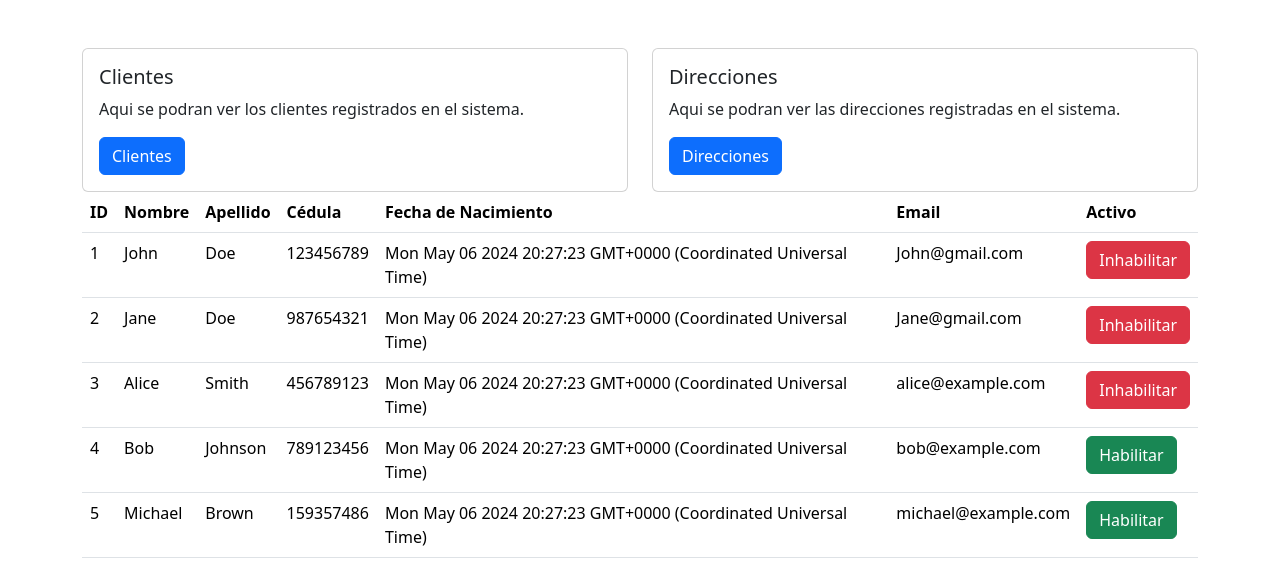
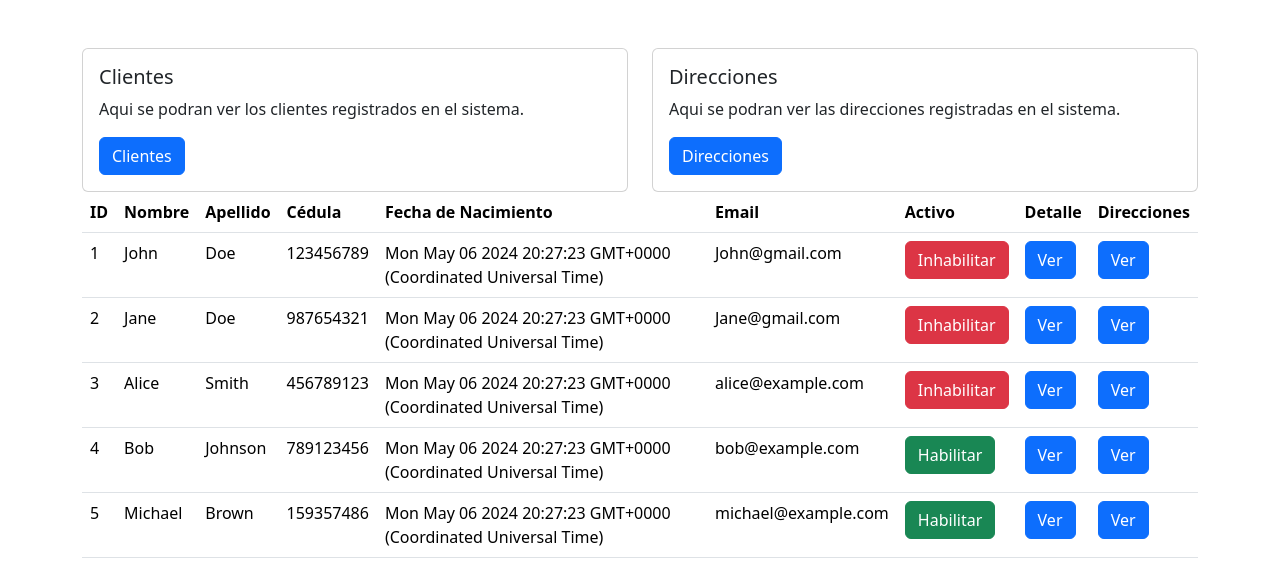
Before and after one commit to TheJosephGT/PrimerProyectoAngular, an Angular app: page /clientes in a window 1280 px wide. Shown: the top 584 px of the page. Built offline with nearby package versions, Linux system fonts and the light colour scheme.

Commit message:
add ver detalle y ver direcciones

```diff
--- a/src/app/modules/clientes/clientes-component/clientes-component.component.html
+++ b/src/app/modules/clientes/clientes-component/clientes-component.component.html
@@ -9,6 +9,8 @@
         <th>Fecha de Nacimiento</th>
         <th>Email</th>
         <th>Activo</th>
+        <th>Detalle</th>
+        <th>Direcciones</th>
       </tr>
     </thead>
     <tbody>
@@ -36,6 +38,22 @@
             </button>
           </ng-template>
         </td>
+        <td>
+          <a
+            class="btn btn-primary"
+            [routerLink]="['/cliente', cliente.clienteId]"
+            routerLinkActive="router-link-active"
+            >Ver</a
+          >
+        </td>
+        <td>
+          <a
+            class="btn btn-primary"
+            [routerLink]="['/direcciones', cliente.clienteId]"
+            routerLinkActive="router-link-active"
+            >Ver</a
+          >
+        </td>
       </tr>
     </tbody>
   </table>
--- /dev/null
+++ b/src/app/modules/clientes/clientes-detail/clientes-detail.component.html
@@ -0,0 +1,20 @@
+<div class="container mt-5">
+  <div class="d-flex justify-content-center">
+    <div class="card text-center shadow">
+      <div class="card-header">Información</div>
+      <div class="card-body">
+        <h5 class="card-title">{{ cliente.name }}</h5>
+        <p class="card-text">
+          <strong>Last Name:</strong> {{ cliente.lastName }} <br />
+          <strong>Cedula:</strong> {{ cliente.cedula }} <br />
+          <strong>Birth Date:</strong> {{ cliente.birthDate }} <br />
+          <strong>Email:</strong> {{ cliente.email }} <br />
+          <strong>Status:</strong> {{ cliente.active ? "Activo" : "Inactivo" }}
+        </p>
+      </div>
+      <div class="card-footer text-muted"></div>
+    </div>
+  </div>
+</div>
+
+<app-clientes-direccion-detail></app-clientes-direccion-detail>
--- /dev/null
+++ b/src/app/modules/clientes/clientes-detail/clientes-detail.component.ts
@@ -0,0 +1,81 @@
+import { Component } from '@angular/core';
+import { Cliente } from '../../../models/cliente';
+import { ActivatedRoute } from '@angular/router';
+
+@Component({
+  selector: 'app-clientes-detail',
+  standalone: false,
+  templateUrl: './clientes-detail.component.html',
+  styleUrl: './clientes-detail.component.css',
+})
+export class ClientesDetailComponent {
+  clientes: Cliente[] = [
+    {
+      clienteId: 1,
+      name: 'John',
+      lastName: 'Doe',
+      cedula: '123456789',
+      birthDate: new Date(),
+      createAt: new Date(),
+      email: 'John@gmail.com',
+      active: true,
+      addresses: [],
+    },
+    {
+      clienteId: 2,
+      name: 'Jane',
+      lastName: 'Doe',
+      cedula: '987654321',
+      birthDate: new Date(),
+      createAt: new Date(),
+      email: 'Jane@gmail.com',
+      active: true,
+      addresses: [],
+    },
+    {
+      clienteId: 3,
+      name: 'Alice',
+      lastName: 'Smith',
+      cedula: '456789123',
+      birthDate: new Date(),
+      createAt: new Date(),
+      email: 'alice@example.com',
+      active: true,
+      addresses: [],
+    },
+    {
+      clienteId: 4,
+      name: 'Bob',
+      lastName: 'Johnson',
+      cedula: '789123456',
+      birthDate: new Date(),
+      createAt: new Date(),
+      email: 'bob@example.com',
+      active: false,
+      addresses: [],
+    },
+    {
+      clienteId: 5,
+      name: 'Michael',
+      lastName: 'Brown',
+      cedula: '159357486',
+      birthDate: new Date(),
+      createAt: new Date(),
+      email: 'michael@example.com',
+      active: false,
+      addresses: [],
+    },
+  ];
+
+  cliente: Cliente = new Cliente();
+
+  constructor(private routeManager: ActivatedRoute) {
+    this.routeManager.params.subscribe((params) => {
+      if (params['id']) {
+        this.cliente = this.clientes.find(
+          (cliente) => cliente.clienteId == params['id']
+        );
+      }
+    });
+  }
+}
--- /dev/null
+++ b/src/app/modules/clientes/clientes-direccion-detail/clientes-direccion-detail.component.html
@@ -0,0 +1,26 @@
+<div class="container mt-5">
+  <table class="table">
+    <thead>
+      <tr>
+        <th>ID</th>
+        <th>Alias</th>
+        <th>Calle</th>
+        <th>Ciudad</th>
+        <th>Estado</th>
+        <th>Código Postal</th>
+        <th>País</th>
+      </tr>
+    </thead>
+    <tbody>
+      <tr *ngFor="let direccion of direcciones">
+        <td>{{ direccion.addressId }}</td>
+        <td>{{ direccion.alias }}</td>
+        <td>{{ direccion.street }}</td>
+        <td>{{ direccion.city }}</td>
+        <td>{{ direccion.state }}</td>
+        <td>{{ direccion.zipCode }}</td>
+        <td>{{ direccion.country }}</td>
+      </tr>
+    </tbody>
+  </table>
+</div>
--- /dev/null
+++ b/src/app/modules/clientes/clientes-direccion-detail/clientes-direccion-detail.component.ts
@@ -0,0 +1,101 @@
+import { Component } from '@angular/core';
+import { Direccion } from '../../../models/direccion';
+import { ActivatedRoute } from '@angular/router';
+
+@Component({
+  selector: 'app-clientes-direccion-detail',
+  standalone: false,
+  templateUrl: './clientes-direccion-detail.component.html',
+  styleUrl: './clientes-direccion-detail.component.css',
+})
+export class ClientesDireccionDetailComponent {
+  direcciones: Direccion[] = [
+    {
+      addressId: 1,
+      alias: 'Home',
+      street: 'Toribio camilo',
+      city: 'San francisco de macoris',
+      state: 'Duarte',
+      zipCode: '31000',
+      country: 'Dominican Republic',
+      active: true,
+      createAt: new Date(),
+      clienteId: 1,
+    },
+    {
+      addressId: 10,
+      alias: 'Prueba',
+      street: 'Prueba nueva',
+      city: 'San francisco de macoris',
+      state: 'Duarte',
+      zipCode: '31000',
+      country: 'Dominican Republic',
+      active: true,
+      createAt: new Date(),
+      clienteId: 1,
+    },
+    {
+      addressId: 2,
+      alias: 'Vacation Home',
+      street: 'Calle Principal',
+      city: 'Puerto Plata',
+      state: 'Puerto Plata',
+      zipCode: '57000',
+      country: 'Dominican Republic',
+      active: false,
+      createAt: new Date(),
+      clienteId: 2,
+    },
+    {
+      addressId: 3,
+      alias: 'Warehouse',
+      street: 'Calle Central',
+      city: 'La Romana',
+      state: 'La Romana',
+      zipCode: '22000',
+      country: 'Dominican Republic',
+      active: true,
+      createAt: new Date(),
+      clienteId: 3,
+    },
+    {
+      addressId: 4,
+      alias: 'Beach House',
+      street: 'Calle del Mar',
+      city: 'Boca Chica',
+      state: 'Santo Domingo',
+      zipCode: '11500',
+      country: 'Dominican Republic',
+      active: true,
+      createAt: new Date(),
+      clienteId: 5,
+    },
+    {
+      addressId: 5,
+      alias: 'Mountain Retreat',
+      street: 'Carretera a la Montaña',
+      city: 'Jarabacoa',
+      state: 'La Vega',
+      zipCode: '41000',
+      country: 'Dominican Republic',
+      active: false,
+      createAt: new Date(),
+      clienteId: 4,
+    },
+  ];
+
+  direccionesFiltradas: Direccion[] = [];
+
+  constructor(private routeManager: ActivatedRoute) {
+    this.routeManager.params.subscribe((params) => {
+      const clienteId = params['id'];
+      if (clienteId) {
+        this.direcciones = this.direcciones.filter(
+          (d) => d.clienteId == clienteId
+        );
+
+        console.log(this.direcciones);
+      }
+    });
+  }
+}
```
Also changed, not shown: src/app/modules/clientes/clientes-routing.module.ts (+10 -0 lines), src/app/modules/clientes/clientes.module.ts (+7 -1 lines), tsconfig.json (+4 -6 lines), src/app/modules/clientes/clientes-detail/clientes-detail.component.css (added), src/app/modules/clientes/clientes-direccion-detail/clientes-direccion-detail.component.css (added), 2 other files (tests, documents, lock files or other folders).
